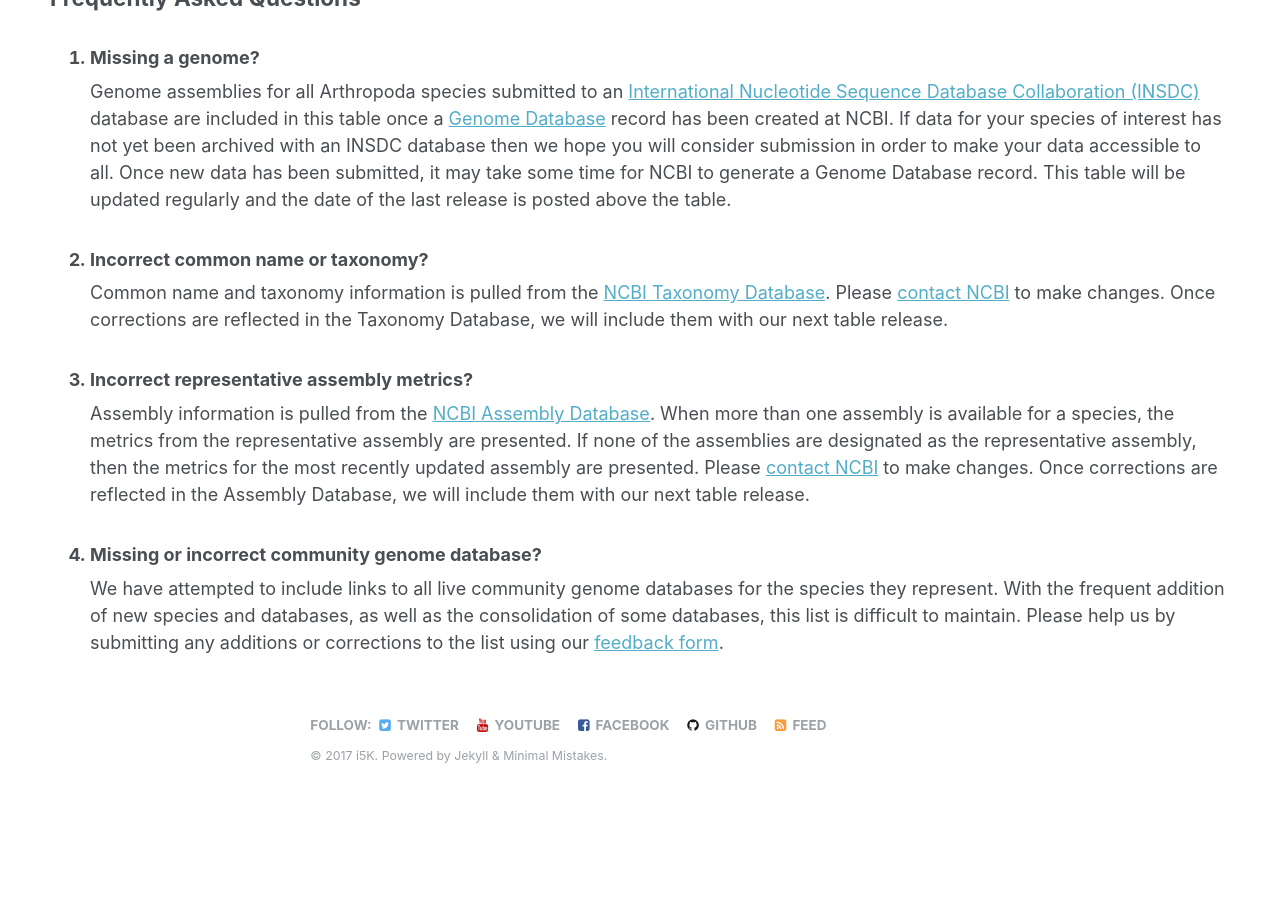
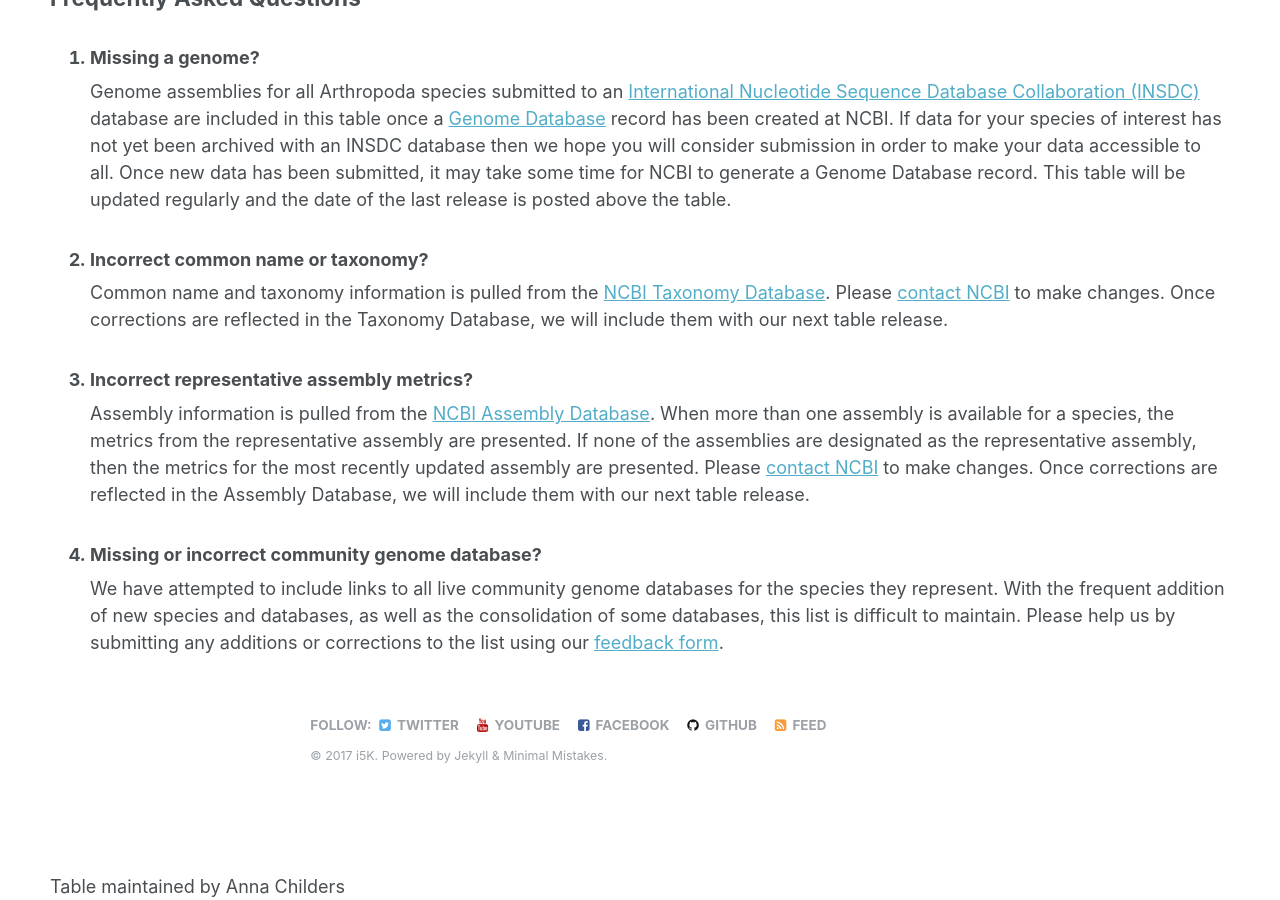
Before and after one commit to i5k/i5k.github.io, a Jekyll site: the page built from _pages/arthropod_genomes_at_ncbi.html, in a window 1280 px wide and 900 px high, scrolled down 19357 px. Built offline with Jekyll 4.4.1, drawn with Linux system fonts in a browser that asks for light colours; before the commit the page ends 20176 px from its top, so only the background shows below that.

Commit message:
Added name for table maintainer

```diff
--- a/_layouts/genome_table.html
+++ b/_layouts/genome_table.html
@@ -90,5 +90,6 @@ layout: compress
         {% include footer.html %}
       </footer>
     </div>
-
+<br><br>
+	  Table maintained by Anna Childers
 </body>
```
